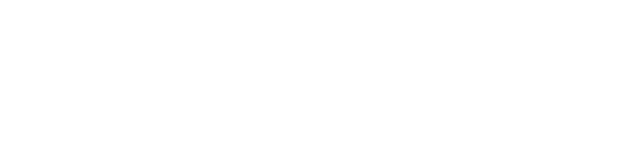
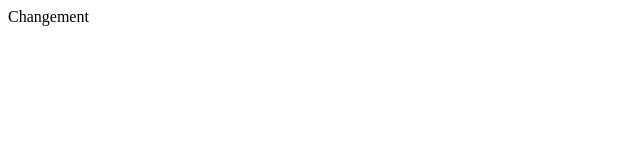
Before and after one commit to Choulias/website-demo, a plain HTML site: page index.html in a window 1280 px wide. Shown: the whole page, without its empty margins (0-640 px from the left). Drawn offline with Linux system fonts and the light colour scheme.

Commit message:
test confilt

```diff
--- a/index.html
+++ b/index.html
@@ -6,6 +6,6 @@
     <title>Accueil</title>
 </head>
 <body>
-
+    Changement
 </body>
 </html>
```
